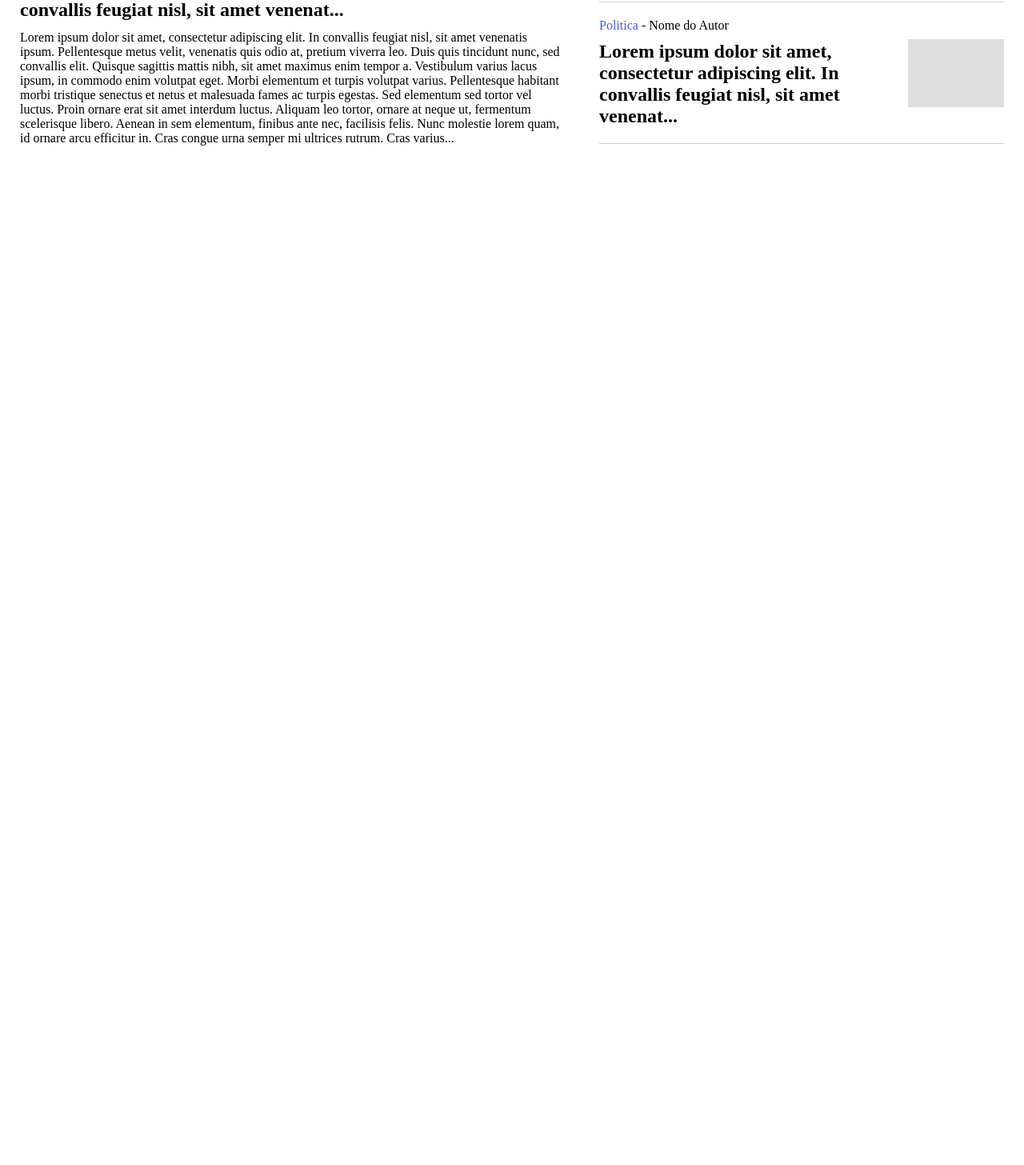
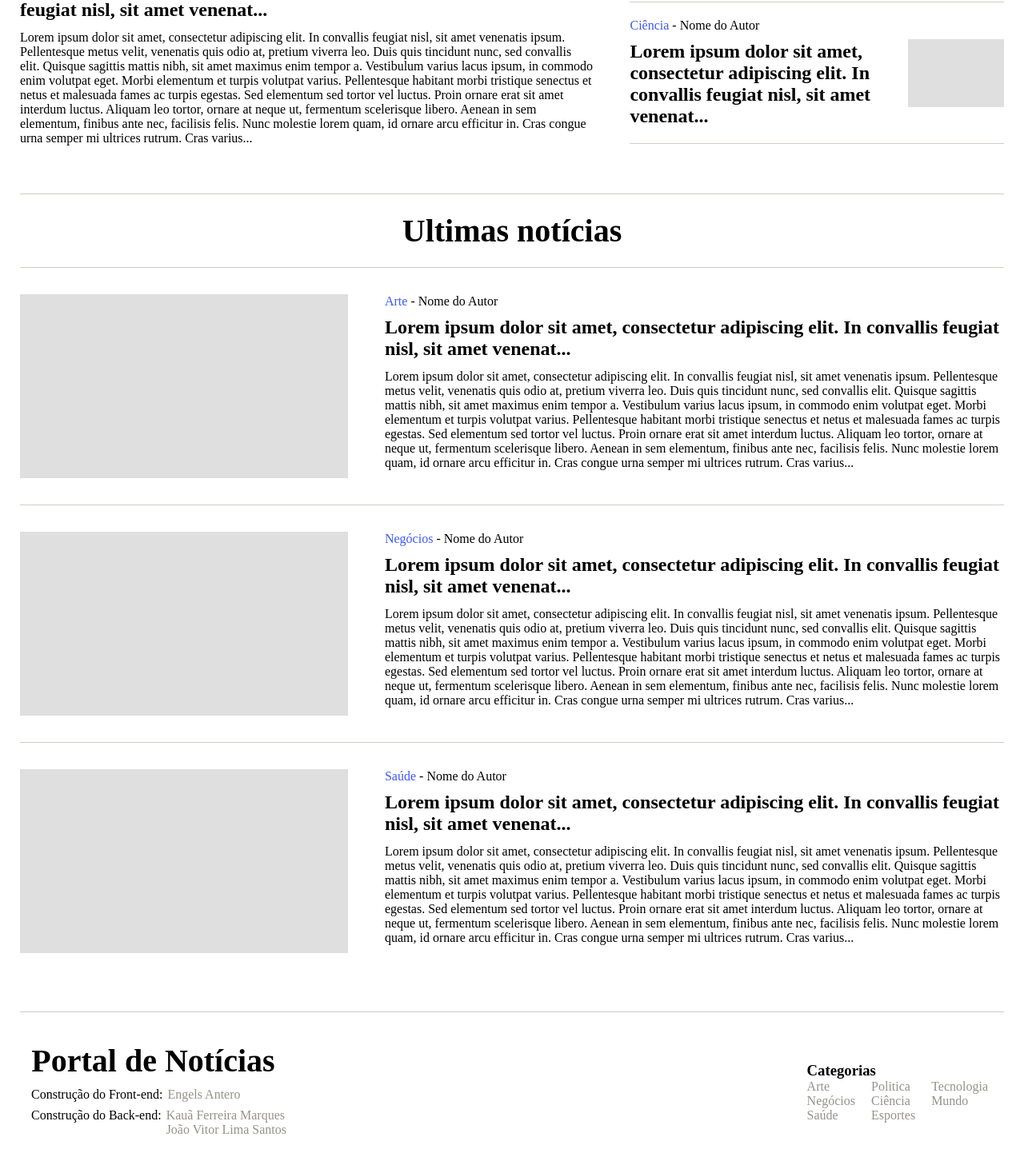
Before and after one commit to KauaFMarques/Portal-de-Noticias, a React (Vite) app in the folder frontend/: page / in a window 1280 px wide. Shown: the part 695-2152 px from the top of the page at 80% size. Before the commit the page ends 917 px from the top, so only its background shows below. Built offline with nearby package versions, Linux system fonts and the light colour scheme.

Commit message:
Finalização layout pagina Home

```diff
--- a/frontend/src/App.jsx
+++ b/frontend/src/App.jsx
@@ -4,6 +4,7 @@ import Home from "./pages/Home";
 import SignUp from "./pages/SignUp";
 import Navbar from "./components/Navbar";
 import About from "./pages/About";
+import Footer from "./components/Footer";
 
 function App() {
   return (
@@ -15,6 +16,7 @@ function App() {
           <Route path="/register" element={<SignUp />} />
           <Route path="/about" element={<About />} />
         </Routes>
+        <Footer />
       </BrowserRouter>
     </>
   );
--- a/frontend/src/components/Footer.jsx
+++ b/frontend/src/components/Footer.jsx
@@ -1,5 +1,51 @@
+import styles from "./Footer.module.css";
+import { categorys as importedCategorys } from "../utils/categorys";
+import { useMemo } from "react";
+
 const Footer = () => {
-  return <div>Footer</div>;
+  const categorys = useMemo(() => {
+    let subArrays = [];
+
+    for (let i = 0; i < importedCategorys.length; i += 3) {
+      subArrays.push(importedCategorys.slice(i, i + 3));
+    }
+
+    return subArrays;
+  }, []);
+
+  return (
+    <div className={styles.container_footer}>
+      <div>
+        <h1>Portal de Notícias</h1>
+        <div className={styles.footer_team_credits}>
+          <div style={{ display: "flex" }}>
+            <span>Construção do Front-end:</span>
+            <p>Engels Antero</p>
+          </div>
+
+          <div style={{ display: "flex" }}>
+            <span>Construção do Back-end:</span>
+            <div>
+              <p>Kauã Ferreira Marques</p>
+              <p>João Vitor Lima Santos</p>
+            </div>
+          </div>
+        </div>
+      </div>
+      <div>
+        <h3>Categorias</h3>
+        <div style={{ display: "flex" }}>
+          {categorys.map((subarray, index) => (
+            <div key={index} style={{ marginRight: "20px" }}>
+              {subarray.map((itemSubarray, indexSubarray) => (
+                <p key={indexSubarray}>{itemSubarray}</p>
+              ))}
+            </div>
+          ))}
+        </div>
+      </div>
+    </div>
+  );
 };
 
 export default Footer;
--- a/frontend/src/components/Footer.module.css
+++ b/frontend/src/components/Footer.module.css
@@ -0,0 +1,27 @@
+.container_footer {
+  max-width: 1230px;
+  margin: 0 auto;
+  border-top: 1px solid var(--border-color-primaria);
+  height: 200px;
+  display: flex;
+  justify-content: space-between;
+  align-items: center;
+  font-family: "Times New Roman", Times, serif;
+}
+
+.container_footer p {
+  color: #95928d;
+}
+
+.footer_team_credits {
+  margin-left: 14px;
+  margin-top: 10px;
+}
+
+.footer_team_credits span {
+  margin-right: 6px;
+}
+
+.footer_team_credits > div {
+  margin-bottom: 8px;
+}
--- a/frontend/src/index.css
+++ b/frontend/src/index.css
@@ -70,9 +70,69 @@ a.link_button:hover {
 .flex_row {
   display: flex;
   width: 100%;
+  flex-wrap: wrap;
+}
+
+.flex_row div {
+  box-sizing: border-box;
 }
 
 .sem_imagem {
   background-color: #dfdfdf;
   height: 100%;
 }
+
+/* grid cols */
+
+.col-1 {
+  width: 8.33%;
+}
+.col-2 {
+  width: 16.66%;
+}
+.col-3 {
+  width: 25%;
+}
+.col-4 {
+  width: 33.33%;
+}
+.col-5 {
+  width: 41.66%;
+}
+.col-6 {
+  width: 50%;
+}
+.col-7 {
+  width: 58.33%;
+}
+.col-8 {
+  width: 66.66%;
+}
+.col-9 {
+  width: 75%;
+}
+.col-10 {
+  width: 83.33%;
+}
+.col-11 {
+  width: 91.66%;
+}
+.col-12 {
+  width: 100%;
+}
+
+@media only screen and (max-width: 992px) {
+  [class*="col-"] {
+    width: 100%;
+  }
+
+  .sem_imagem {
+    margin: 0px 25px;
+  }
+}
+
+/* @media only screen and (max-width: 768px) {
+  .flex_row {
+    flex-direction: column;
+  }
+} */
--- a/frontend/src/pages/Home.jsx
+++ b/frontend/src/pages/Home.jsx
@@ -1,21 +1,11 @@
 import { useMemo, useState } from "react";
 import styles from "./Home.module.css";
 import InfosCardNoticia from "../components/InfosCardNoticia";
+import { categorys } from "../utils/categorys";
 
 const Home = () => {
   const [imageSrc] = useState(undefined);
-  const categorys = useMemo(() => {
-    return [
-      "Arte",
-      "Negócios",
-      "Saúde",
-      "Politica",
-      "Ciência",
-      "Esportes",
-      "Tecnologia",
-      "Mundo",
-    ];
-  }, []);
+
   const titleLoremImpsum = useMemo(() => {
     return "Lorem ipsum dolor sit amet, consectetur adipiscing elit. In convallis feugiat nisl, sit amet venenatis ipsum. Pellentesque metus velit,";
   }, []);
@@ -26,12 +16,7 @@ const Home = () => {
   return (
     <div className={styles.home_container}>
       <div className="flex_row">
-        <div
-          style={{
-            flex: "2",
-            maxWidth: "677px",
-          }}
-        >
+        <div className="col-7">
           {imageSrc ? (
             <img src={imageSrc} />
           ) : (
@@ -45,7 +30,7 @@ const Home = () => {
             resume={noticeResume}
           />
         </div>
-        <div style={{ flex: "1", paddingLeft: "47px" }}>
+        <div className={`col-5 ${styles.div_noticias_laterais}`}>
           {categorys.slice(0, 4).map((item, index) => (
             <div
               key={index}
@@ -69,10 +54,7 @@ const Home = () => {
                       width: "120px",
                     }}
                   >
-                    <div
-                      className="sem_imagem"
-                      style={{ alignSelf: "center" }}
-                    ></div>
+                    <div className="sem_imagem"></div>
                   </div>
                 )}
               </div>
@@ -80,6 +62,35 @@ const Home = () => {
           ))}
         </div>
       </div>
+
+      <h1 className={styles.h1_ultimas_noticias}>Ultimas notícias</h1>
+
+      {categorys
+        .reverse()
+        .slice(0, 3)
+        .map((item, index) => (
+          <div
+            key={index}
+            className={`${styles.div_ultimas_noticias} flex_row`}
+            style={index === 0 ? { border: "none" } : null}
+          >
+            <div
+              className="col-4"
+              style={{
+                height: "230px",
+              }}
+            >
+              <div className="sem_imagem"></div>
+            </div>
+            <div className="col-8" style={{ paddingLeft: "46px" }}>
+              <InfosCardNoticia
+                title={titleLoremImpsum}
+                category={item}
+                resume={noticeResume}
+              />
+            </div>
+          </div>
+        ))}
     </div>
   );
 };
--- a/frontend/src/pages/Home.module.css
+++ b/frontend/src/pages/Home.module.css
@@ -2,10 +2,11 @@
   max-width: 1230px;
   padding: 40px 0px;
   margin: 0 auto;
-  display: flex;
-  justify-content: center;
-  align-items: center;
   font-family: "Times New Roman", Times, serif;
+}
+
+.div_noticias_laterais {
+  padding-left: 45px;
 }
 
 .noticias_laterais {
@@ -14,3 +15,29 @@
   justify-content: space-between;
   padding: 20px 0px;
 }
+
+.h1_ultimas_noticias {
+  margin-top: 60px;
+
+  border-top: 1px solid var(--border-color-primaria);
+  border-bottom: 1px solid var(--border-color-primaria);
+  padding: 22px 0px;
+}
+
+.div_ultimas_noticias {
+  padding: 33px 0px;
+  border-top: 1px solid var(--border-color-primaria);
+}
+
+/* Breakpoints 576px, 768px, 992px, 1200px e 1400px. */
+
+@media only screen and (max-width: 992px) {
+  .div_noticias_laterais {
+    padding-left: 0;
+    margin-top: 60px;
+  }
+
+  .noticias_laterais {
+    padding-left: 24px;
+  }
+}
--- /dev/null
+++ b/frontend/src/utils/categorys.jsx
@@ -0,0 +1,10 @@
+export const categorys = [
+  "Arte",
+  "Negócios",
+  "Saúde",
+  "Politica",
+  "Ciência",
+  "Esportes",
+  "Tecnologia",
+  "Mundo",
+];
```
